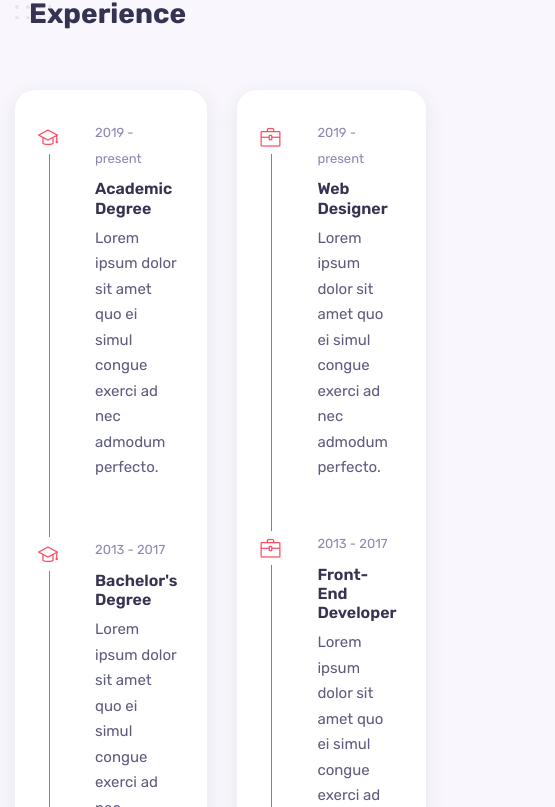
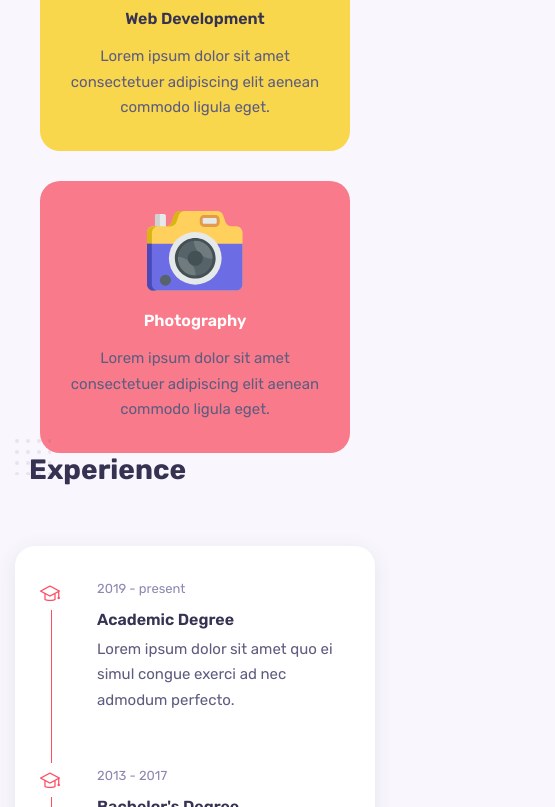
Before and after one commit to NethminiSandunika/my-react-portfolio, a React (Create React App) app: page / in a window 390 px wide. Shown: the part 2197-3004 px from the top of the page, 555 px wide, since content can reach past the window. Built offline with nearby package versions, Linux system fonts and the light colour scheme.

Commit message:
made the responsive for blog,contact,resume,services sections

```diff
--- a/src/components/blog/blog.css
+++ b/src/components/blog/blog.css
@@ -57,3 +57,23 @@
 .blog__dot {
     font-weight: var(--font-bold);
 }
+
+@media screen and (max-width: 1024px) {
+    .blog__container {
+      grid-template-columns: repeat(2, 330px);
+      justify-content: center;
+      row-gap: 1.875rem;
+    }
+  }
+
+  @media screen and (max-width: 768px) {
+    .blog__container {
+      grid-template-columns: 310px;
+    }
+  }
+
+  @media screen and (max-width: 350px) {
+    .blog__container {
+      grid-template-columns: 1fr;
+    }
+  }
--- a/src/components/contact/contact.css
+++ b/src/components/contact/contact.css
@@ -47,3 +47,31 @@
 .contact__form-area textarea {
     resize: none;
 }
+
+@media screen and (max-width: 1024px) {
+    .contact__container {
+      grid-template-columns: 300px 360px;
+      justify-content: center;
+    }
+
+    .contact__form-group {
+        grid-template-columns: 1fr;
+    }
+  }
+
+  @media screen and (max-width: 768px) {
+    .contact__container {
+      grid-template-columns: 310px;
+      row-gap: 1.875rem;
+    }
+
+    .contact__info {
+        text-align: center;
+    }
+  }
+
+  @media screen and (max-width: 350px) {
+    .contact__container {
+      grid-template-columns: 1fr;
+    }
+  }
--- a/src/components/resume/resume.css
+++ b/src/components/resume/resume.css
@@ -51,3 +51,21 @@
     font-size: var(--h3-font-size);
     margin: 0.5rem 0;
 }
+
+@media screen and (max-width: 1024px) {
+    .resume__container {
+      grid-template-columns: 450px;
+      justify-content: center;
+      row-gap: 1.875rem;
+    }
+
+    .timeline__item {
+        left: 2px;
+    }
+  }
+
+  @media screen and (max-width: 576px) {
+    .resume__container {
+      grid-template-columns: 1fr;
+    }
+  }
--- a/src/components/services/services.css
+++ b/src/components/services/services.css
@@ -52,3 +52,18 @@
 .services__card:nth-child(2) .services__description {
     color: var(--text-color);
 }
+
+
+@media screen and (max-width: 1024px) {
+    .services__container {
+      grid-template-columns: repeat(2, 330px);
+      justify-content: center;
+      row-gap: 1.875rem;
+    }
+  }
+
+  @media screen and (max-width: 768px) {
+    .services__container {
+      grid-template-columns: 310px;
+    }
+  }
```
